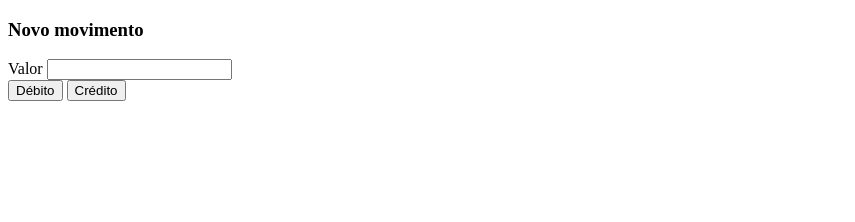
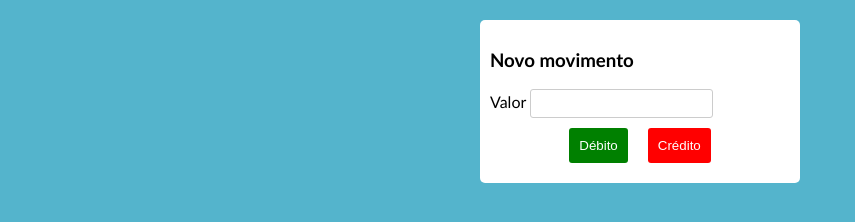
Before and after one commit to ritinharizzieri/financas, a website: page public/index.html in a window 1280 px wide. Shown: the whole page, without its empty margins (0-855 px from the left). Drawn offline with Linux system fonts and the light colour scheme.

Commit message:
ajustando css

```diff
--- a/public/components/movimentos-form/index.css
+++ b/public/components/movimentos-form/index.css
@@ -0,0 +1,7 @@
+.movimento-form {
+  background: white;
+  padding: 10px;
+  border-radius: 5px;
+  width: 300px;
+  margin: 0 auto;
+}
--- a/public/components/movimentos-list/index.css
+++ b/public/components/movimentos-list/index.css
@@ -0,0 +1,34 @@
+.movimentos-list {
+  background: white;
+  padding: 10px;
+  border-radius: 5px;
+  width: 300px;
+  margin: 10px auto;
+}
+
+.movimento-form input.form-field__input {
+  border-radius: 3px;
+  border: 1px solid #ccc;
+  height: 25px;
+}
+
+.movimento-form__buttons {
+  margin: 10px auto;
+  justify-content: center;
+  display: flex;
+}
+
+.movimento-form__buttons button {
+  border: 0;
+  padding: 10px;
+  margin: 0 10px;
+  border-radius: 3px;
+  color: white;
+}
+
+.movimento-form__button--debit {
+  background: green;
+}
+.movimento-form__button--credit {
+  background: red;
+}
--- a/public/index.html
+++ b/public/index.html
@@ -8,11 +8,14 @@
     <link rel="stylesheet" href="style.css" />
 
     <!--components-->
-    <link rel="stylesheet" href="components/menu/index.css" />
+    <link rel="stylesheet" href="components/movimentos-list/index.css" />
+    <link rel="stylesheet" href="components/movimentos-form/index.css" />
   </head>
   <body>
-    <div id="root" class="root"></div>
-    <div id="root-list"></div>
+    <div id="root" class="root">
+      <div id="root__movimentos-form"></div>
+      <div id="root__movimentos-list"></div>
+    </div>
     <!--components-->
     <script src="components/movimentos-form/index.js"></script>
     <script src="components/movimentos-list/index.js"></script>
--- a/public/scripts.js
+++ b/public/scripts.js
@@ -1,5 +1,5 @@
 // componente movimentos-form
-const rootEl = document.querySelector("#root");
+const rootEl = document.querySelector("#root__movimentos-form");
 const movimentosForm = new MovimentosFormComponent(rootEl);
 
 movimentosForm.init();
@@ -7,7 +7,7 @@ movimentosForm.setTitle("Novo movimento");
 console.log(movimentosForm);
 
 // componente movimentos-list
-const rootList = document.querySelector("#root-list");
+const rootList = document.querySelector("#root__movimentos-list");
 const movimentosList = new MovimentosListComponent(rootList);
 
 movimentosForm.onCreditClick = (valorCredito) => {
--- a/public/style.css
+++ b/public/style.css
@@ -1,3 +1,12 @@
-.head {
-  color: red;
+body {
+  background: #54b4cc;
+  margin: 0;
+  padding: 0;
+  font-family: "Trebuchet MS", "Lucida Sans Unicode", "Lucida Grande",
+    "Lucida Sans", Arial, sans-serif;
 }
+
+#root {
+  width: 100%;
+  margin: 20px auto;
+}
```
